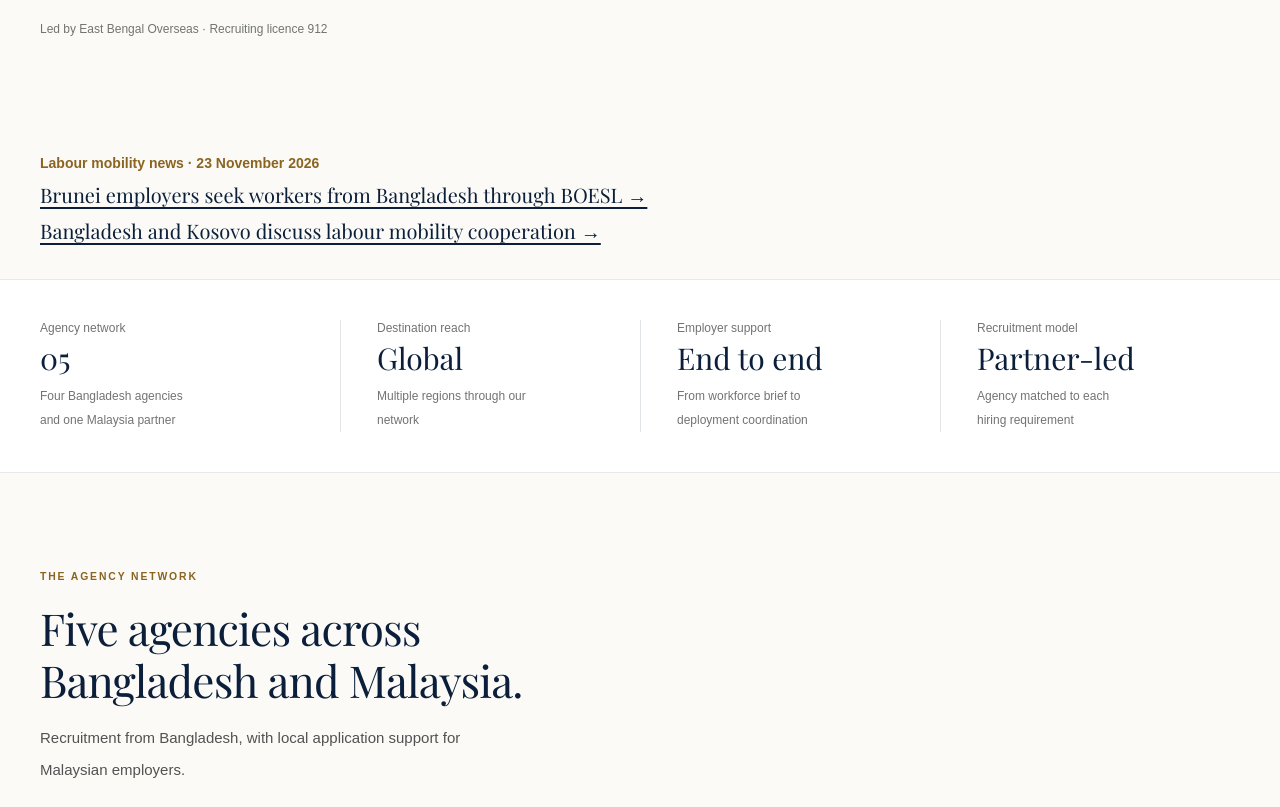
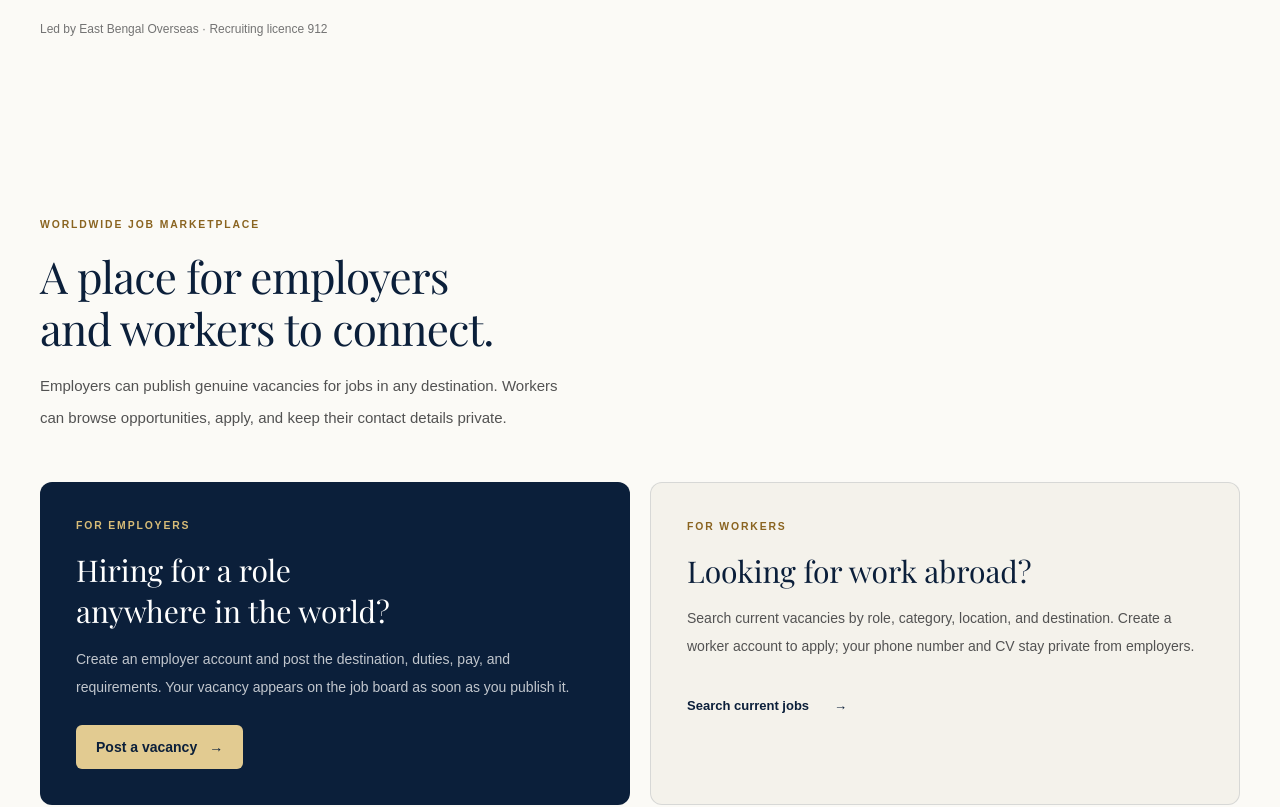
Before and after one commit to mahim2022/newManpowerWebsite, a Next.js app: page / in a window 1280 px wide. Shown: the part 700-1507 px from the top of the page. Built offline with nearby package versions, Linux system fonts and the light colour scheme; no server answers; a web font is replaced by a local one.

Commit message:
Promote marketplace from the homepage

```diff
--- a/app/page.tsx
+++ b/app/page.tsx
@@ -12,7 +12,7 @@ import { buildBreadcrumbSchema } from "@/lib/seo";
 
 export const metadata: Metadata = buildPageMetadata({
   title: "Bangladesh Recruitment Network for Global Employers",
-  description: "Hire workers from Bangladesh through our licensed agency network. We support employers in Europe, Canada, Australia, the Middle East, Southeast Asia, and other markets.",
+  description: "Hire workers from Bangladesh through our licensed agency network. Browse international job openings or post a vacancy for employers in Europe, Canada, Australia, the Middle East, Southeast Asia, and other markets.",
   path: "/",
 });
 
@@ -24,6 +24,23 @@ export default function Home() {
     <>
       <script type="application/ld+json" dangerouslySetInnerHTML={{ __html: JSON.stringify(breadcrumbSchema) }} />
       <Hero heading={SITE_COPY.heroTitle} supportingText={SITE_COPY.heroBody} />
+
+      <SectionWrapper id="marketplace" eyebrow="Worldwide job marketplace" title="A place for employers and workers to connect." subtitle="Employers can publish genuine vacancies for jobs in any destination. Workers can browse opportunities, apply, and keep their contact details private.">
+        <div className="grid gap-5 md:grid-cols-2">
+          <article className="flex flex-col items-start rounded-xl bg-[#0B1F3A] p-7 text-white sm:p-9">
+            <p className="eyebrow text-[#D8BC77]">For employers</p>
+            <h3 className="mt-4 font-serif text-2xl leading-snug text-white sm:text-3xl">Hiring for a role anywhere in the world?</h3>
+            <p className="mt-3 max-w-lg text-sm leading-7 text-white/75">Create an employer account and post the destination, duties, pay, and requirements. Your vacancy appears on the job board as soon as you publish it.</p>
+            <Link href="/account/register?type=employer" className="mt-6 inline-flex min-h-11 items-center rounded-md bg-[#E2CB91] px-5 text-sm font-semibold text-[#0B1F3A] transition-colors hover:bg-[#F0DCA8]">Post a vacancy <span aria-hidden="true" className="ml-3">→</span></Link>
+          </article>
+          <article className="flex flex-col items-start rounded-xl border border-[#0B1F3A]/12 bg-[#F4F2EB] p-7 sm:p-9">
+            <p className="eyebrow text-[#8A6420]">For workers</p>
+            <h3 className="mt-4 font-serif text-2xl leading-snug text-[#0B1F3A] sm:text-3xl">Looking for work abroad?</h3>
+            <p className="mt-3 max-w-lg text-sm leading-7 text-neutral-600">Search current vacancies by role, category, location, and destination. Create a worker account to apply; your phone number and CV stay private from employers.</p>
+            <Link href="/jobs" className="text-link mt-6 inline-flex min-h-11 items-center">Search current jobs <span aria-hidden="true" className="ml-3">→</span></Link>
+          </article>
+        </div>
+      </SectionWrapper>
 
       <section className="mx-auto max-w-7xl px-6 py-8 lg:px-10" aria-label="Labour mobility news">
         <p className="text-sm font-semibold text-[#8A6420]">Labour mobility news · 23 November 2026</p>
```
